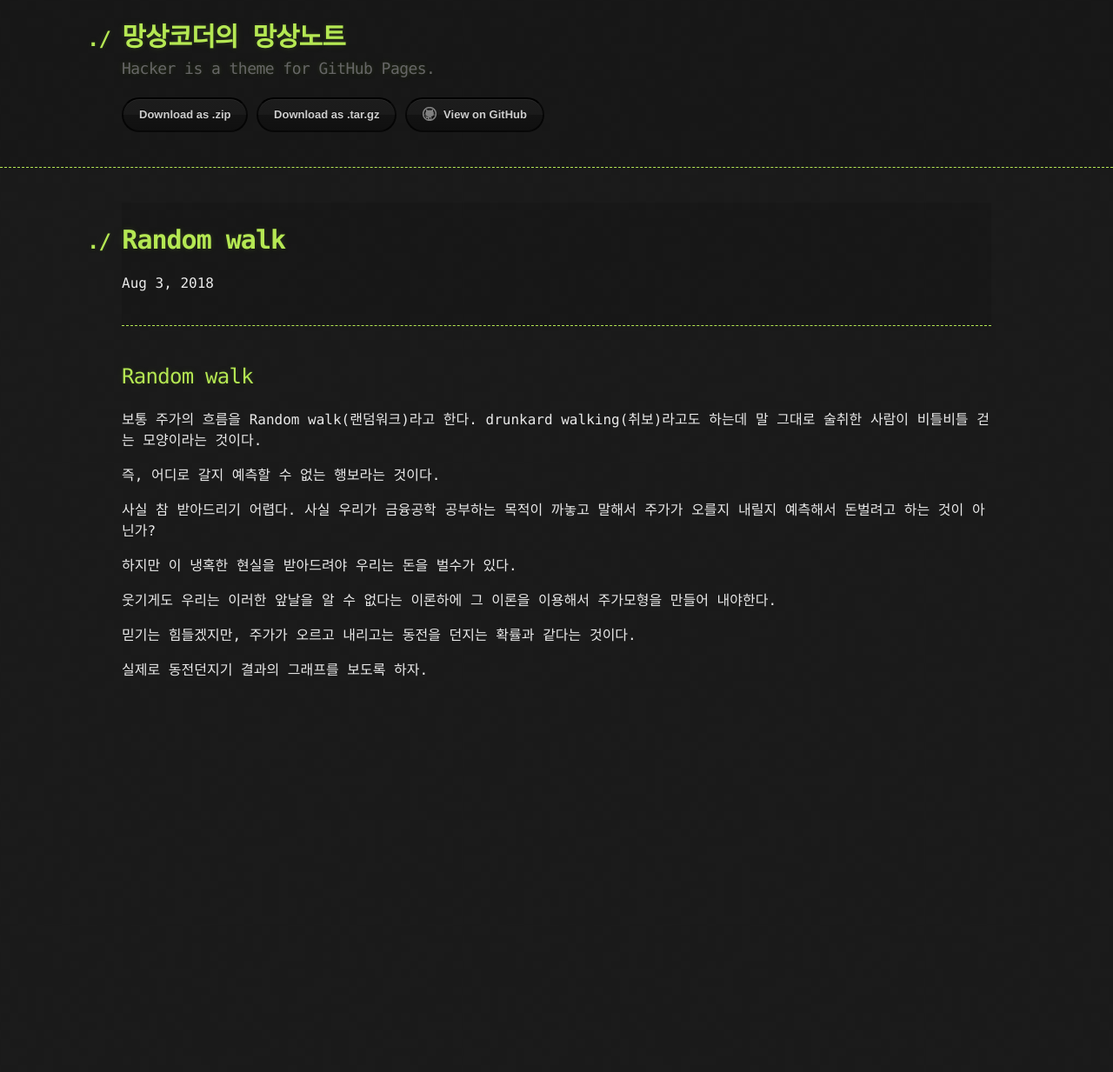
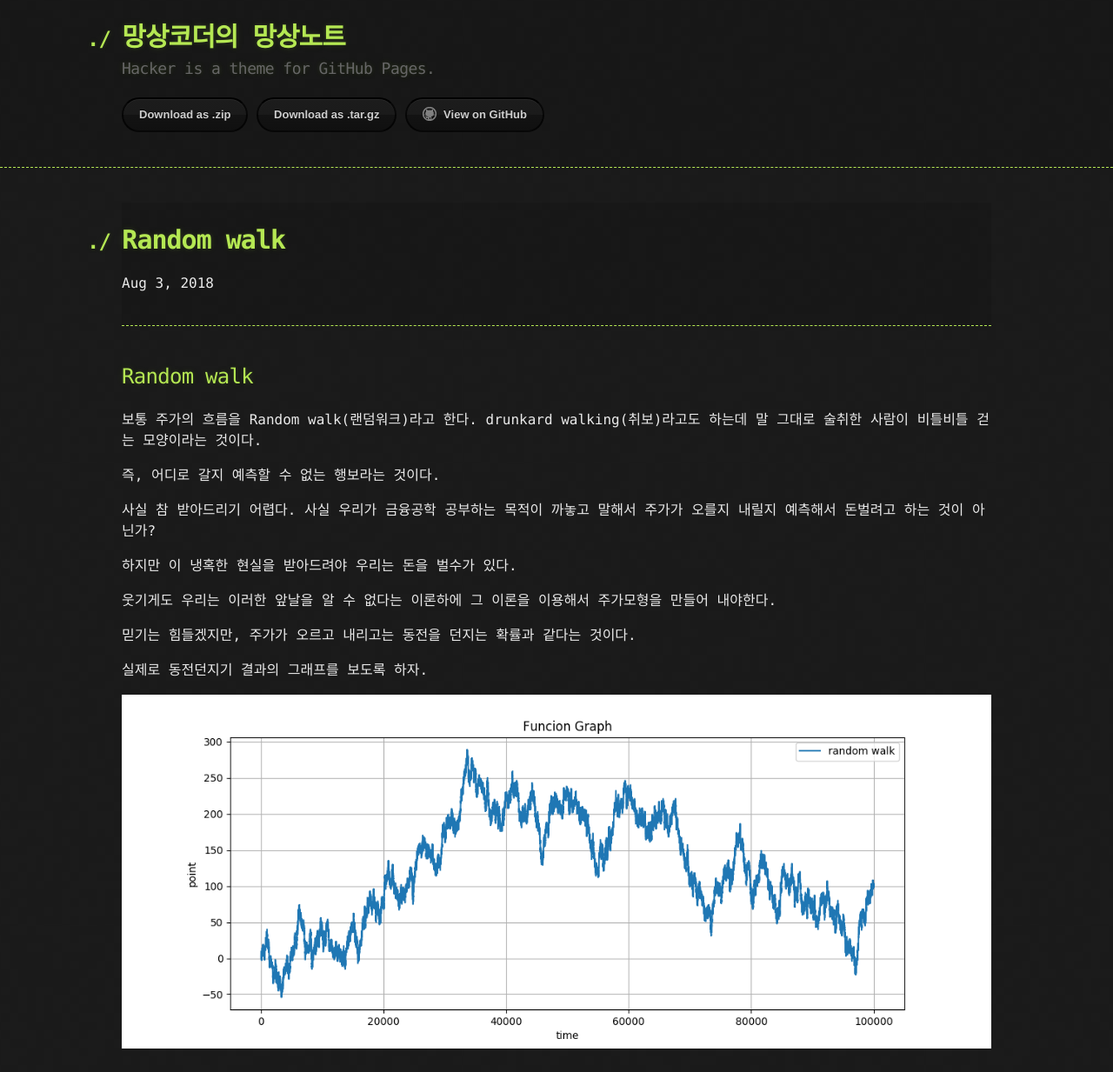
Before and after one commit to kooock/kooock.github.io, a Jekyll site: the page built from _posts/2018-08-03-random_walk.md, in a window 1280 px wide. Shown: the whole page at 87% size. Built offline with Jekyll 4.4.1, drawn with Linux system fonts in a browser that asks for light colours; before the commit the page ends 900 px from its top, so only the background shows below that.

Commit message:
random walk update

```diff
--- a/_posts/2018-08-03-random_walk.md
+++ b/_posts/2018-08-03-random_walk.md
@@ -25,3 +25,6 @@ drunkard walking(취보)라고도 하는데 말 그대로 술취한 사람이
 믿기는 힘들겠지만, 주가가 오르고 내리고는 동전을 던지는 확률과 같다는 것이다.
 
 실제로 동전던지기 결과의 그래프를 보도록 하자.
+
+
+![useful image]({{ site.url }}/assets/images/random_walk.png)
```
